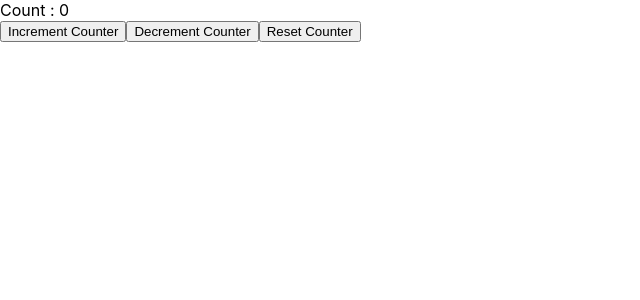
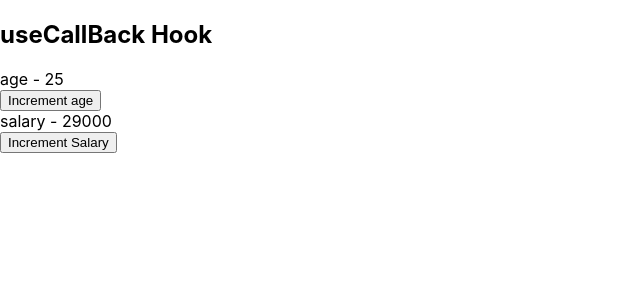
Before and after one commit to pronayguha13/React-Hook, a React (Create React App) app: page / in a window 1280 px wide. Shown: the top 300 px of the page, without its empty margins (0-640 px from the left). Built offline with nearby package versions, Linux system fonts and the light colour scheme.

Commit message:
useCallback

```diff
--- a/src/App.js
+++ b/src/App.js
@@ -1,13 +1,10 @@
 import React from "react";
-import { CounterContextProvider } from "./CounterContext";
-import Counter from "./CounterWithAllHook/Counter";
+import ParentComponent from "./Components/UseCallBack/ParentComponent";
 
 const App = () => {
   return (
     <div>
-      <CounterContextProvider>
-        <Counter />
-      </CounterContextProvider>
+      <ParentComponent />
     </div>
   );
 };
--- /dev/null
+++ b/src/Components/UseCallBack/Button.js
@@ -0,0 +1,13 @@
+import React, { memo } from "react";
+
+const Button = ({ handleClick, children }) => {
+  console.log(`Rendering button- ${children}`);
+
+  return (
+    <div>
+      <button onClick={handleClick}>{children}</button>
+    </div>
+  );
+};
+
+export default memo(Button);
--- /dev/null
+++ b/src/Components/UseCallBack/Count.js
@@ -0,0 +1,12 @@
+import React, { memo } from "react";
+
+const Count = ({ text, count }) => {
+  console.log(`Rendering ${text}`);
+  return (
+    <div>
+      {text} - {count}
+    </div>
+  );
+};
+
+export default memo(Count);
--- /dev/null
+++ b/src/Components/UseCallBack/ParentComponent.js
@@ -0,0 +1,29 @@
+import React, { useState, useCallback } from "react";
+import Title from "./Title";
+import Count from "./Count";
+import Button from "./Button";
+
+const ParentComponent = () => {
+  const [age, setAge] = useState(25);
+  const [salary, setSalary] = useState(29000);
+
+  const incrementAge = useCallback(() => {
+    setAge(age + 1);
+  }, [age]);
+
+  const incrementSalary = useCallback(() => {
+    setSalary(salary + 1);
+  }, [salary]);
+
+  return (
+    <div>
+      <Title />
+      <Count text="age" count={age} />
+      <Button handleClick={incrementAge}>Increment age</Button>
+      <Count text="salary" count={salary} />
+      <Button handleClick={incrementSalary}>Increment Salary</Button>
+    </div>
+  );
+};
+
+export default ParentComponent;
--- /dev/null
+++ b/src/Components/UseCallBack/Title.js
@@ -0,0 +1,7 @@
+import React, { memo } from "react";
+
+const Title = () => {
+  return <h2>useCallBack Hook</h2>;
+};
+
+export default memo(Title);
```
